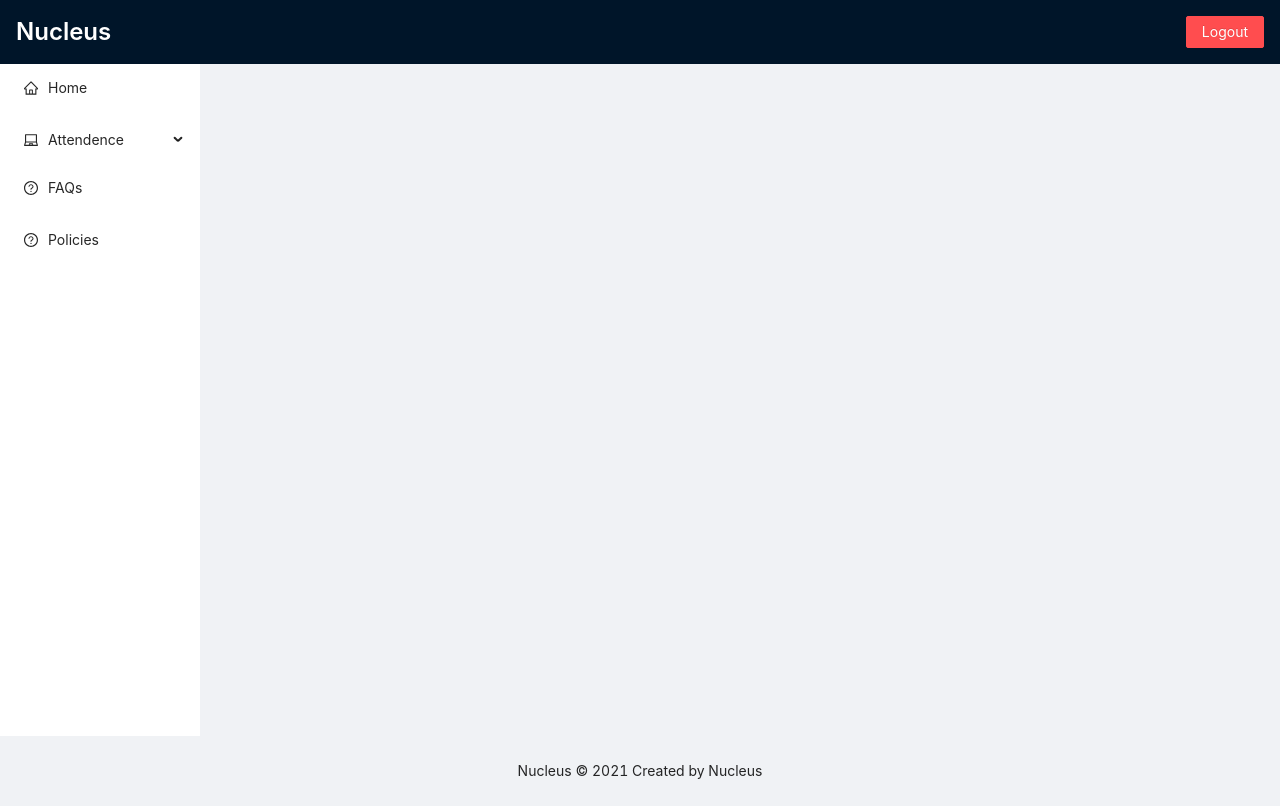
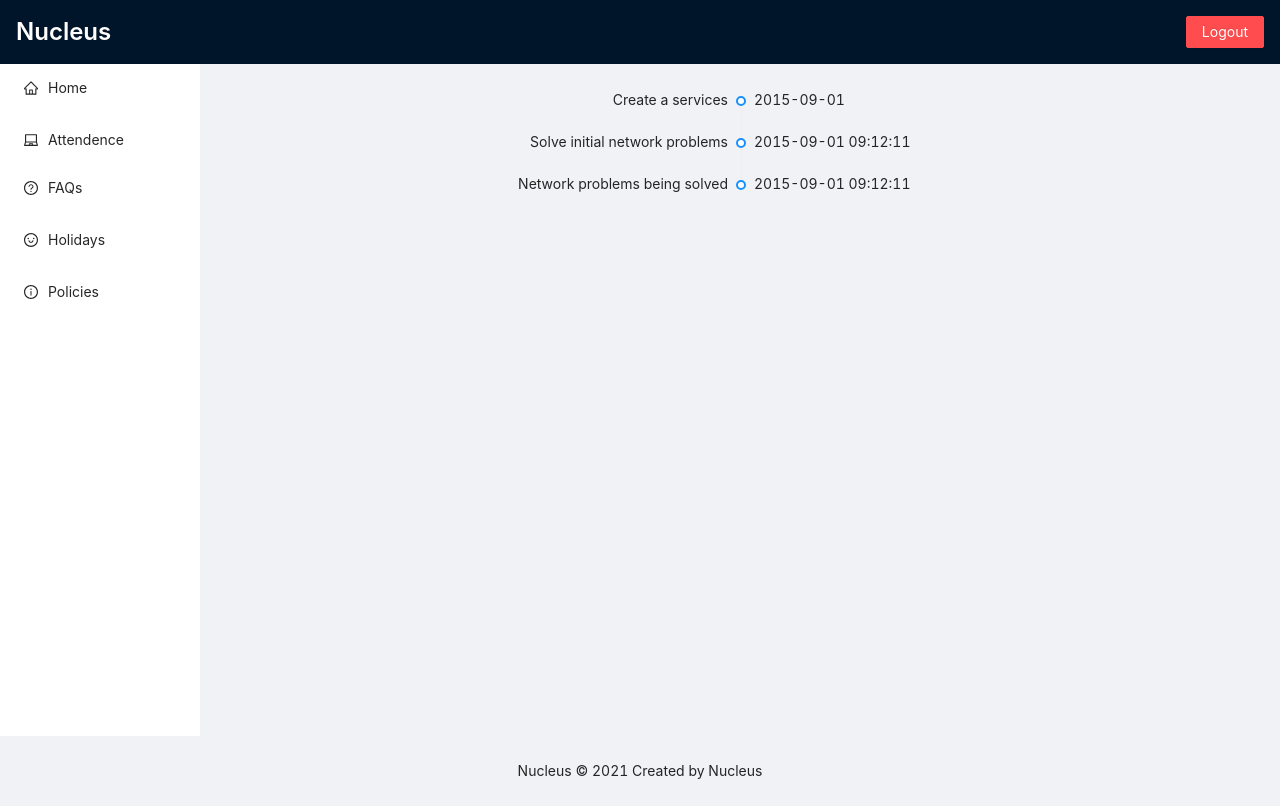
Before and after one commit to chaudharirohit2810/Nucleus_StackHack-2.0, a React (Create React App) app in the folder client/: page /employee/holiday in a window 1280 px wide. Built offline with nearby package versions, Linux system fonts and the light colour scheme.

Commit message:
feat: holiday view employee

```diff
--- a/client/src/layouts/Employee/components/menu.jsx
+++ b/client/src/layouts/Employee/components/menu.jsx
@@ -6,6 +6,8 @@ import {
     QuestionCircleOutlined,
     CheckOutlined,
     FormOutlined,
+    SmileOutlined,
+    InfoCircleOutlined,
 } from "@ant-design/icons";
 import { Link } from "react-router-dom";
 
@@ -40,9 +42,14 @@ const MyMenu = ({ setVisible }) => {
             icon: <QuestionCircleOutlined />,
         },
         {
+            title: "Holidays",
+            path: "holiday",
+            icon: <SmileOutlined />,
+        },
+        {
             title: "Policies",
             path: "policy",
-            icon: <QuestionCircleOutlined />,
+            icon: <InfoCircleOutlined />,
         },
     ];
     return (
--- /dev/null
+++ b/client/src/pages/Employee/holiday.jsx
@@ -0,0 +1,21 @@
+import { Timeline } from "antd";
+
+function Holiday() {
+    return (
+        <div>
+            <Timeline mode="right">
+                <Timeline.Item label="2015-09-01">
+                    Create a services
+                </Timeline.Item>
+                <Timeline.Item label="2015-09-01 09:12:11">
+                    Solve initial network problems
+                </Timeline.Item>
+                <Timeline.Item label="2015-09-01 09:12:11">
+                    Network problems being solved
+                </Timeline.Item>
+            </Timeline>
+        </div>
+    );
+}
+
+export default Holiday;
--- a/client/src/pages/Employee/index.jsx
+++ b/client/src/pages/Employee/index.jsx
@@ -3,3 +3,4 @@ export { default as FAQ } from "./faq";
 export { default as Home } from "./home";
 export { default as LeaveTable } from "./leaveTable";
 export { default as Policy } from "./policy";
+export { default as Holiday } from "./holiday";
--- a/client/src/routes.js
+++ b/client/src/routes.js
@@ -2,8 +2,16 @@
 // import { Redirect } from "react-router-dom";
 import { Employee } from "./layouts";
 
-import { Attendance, FAQ, Home, LeaveTable, Policy } from "./pages/Employee";
+import {
+    Attendance,
+    FAQ,
+    Home,
+    LeaveTable,
+    Policy,
+    Holiday,
+} from "./pages/Employee";
 
+// eslint-disable-next-line import/no-anonymous-default-export
 export default [
     {
         path: "/employee/home",
@@ -35,4 +43,10 @@ export default [
         layout: Employee,
         component: Policy,
     },
+    {
+        path: "/employee/holiday",
+        exact: true,
+        layout: Employee,
+        component: Holiday,
+    },
 ];
```
Also changed, not shown: 1 other file (tests, documents, lock files or other folders).
